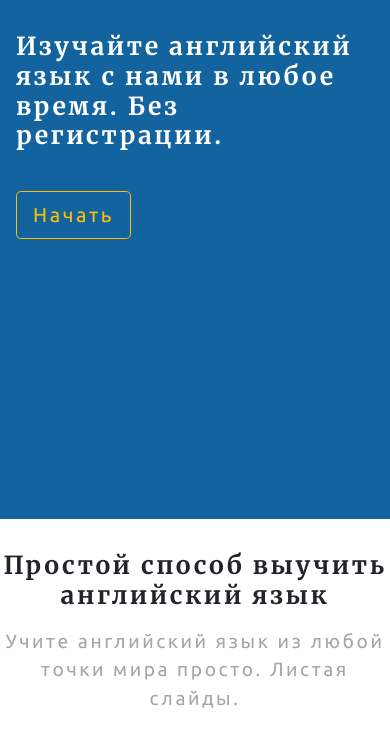
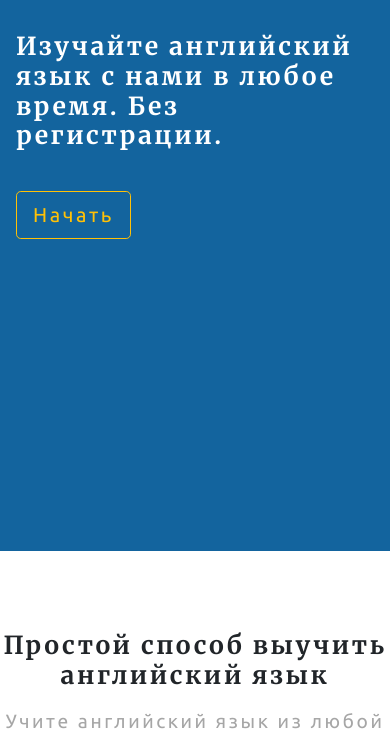
Before and after one commit to maxoblomov/limben, a plain HTML site: page index.html in a window 390 px wide. Shown: the part 114-845 px from the top of the page. Drawn offline with nearby package versions, Linux system fonts and the light colour scheme.

Commit message:
Add files via upload

```diff
--- a/css/styles.css
+++ b/css/styles.css
@@ -98,6 +98,7 @@ body {
     .features-description {
         margin-bottom: 2rem !important;
     }
+}
 .features-img {
     color:#ebea1c;
     margin-bottom: 0.5rem;
@@ -111,9 +112,9 @@ body {
 }
 @media (max-width: 900px) {
     .features-name {
-        padding-top: 2rem !important;
+        margin-top: 2rem !important;
     }
-
+}
 /* Edu Section */
 #edu {
     padding-top: 5rem;
@@ -124,7 +125,7 @@ body {
     #edu {
         padding-top: 2rem !important;
     }
-
+}
 .slide-card {
     background-color: #13649e;
     border: none;
```
